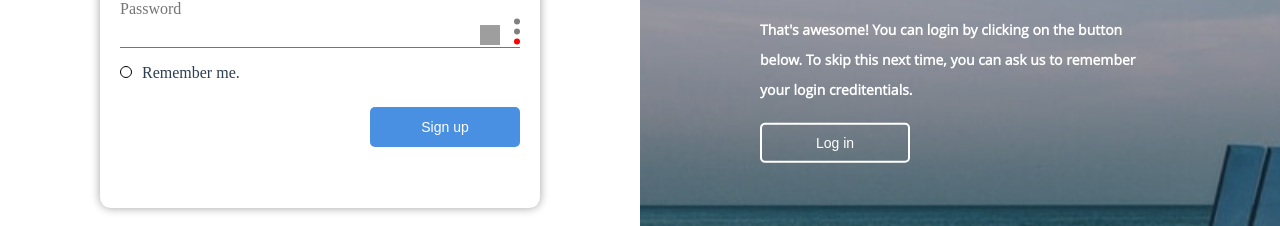
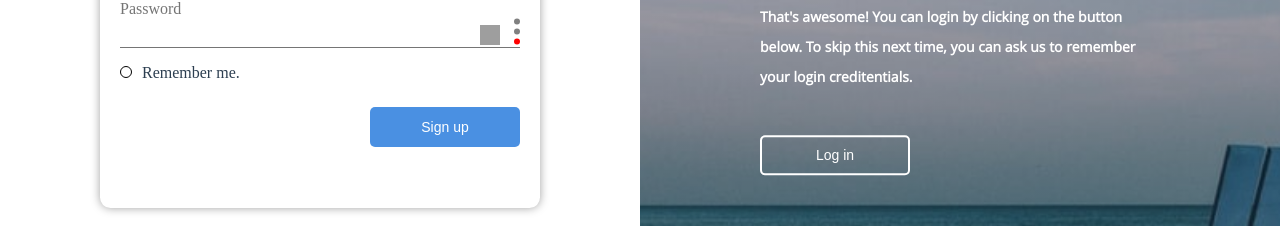
Before and after one commit to pocsimate/TODO-frontend, a Vue app: page / in a window 1280 px wide. Shown: the part 412-638 px from the top of the page. Built offline with nearby package versions, Linux system fonts and the light colour scheme; grey boxes are pictures that could not be loaded.

Commit message:
Refactoring using BaseButton component

```diff
--- a/src/components/BaseButton.vue
+++ b/src/components/BaseButton.vue
@@ -1,5 +1,5 @@
 <template>
-  <button :disabled="disabled" class="base-btn" @click="$emit('click', $event)">
+  <button :disabled="disabled" v-bind:class="{ transparent: transparent }" class="base-btn" @click="$emit('click', $event)">
     {{ text }}
   </button>
 </template>
@@ -9,6 +9,7 @@ export default {
   props: {
     disabled: { type: Boolean, default: false },
     text: { type: String },
+    transparent: { type: Boolean, default: false },
   },
 };
 </script>
@@ -30,4 +31,9 @@ export default {
   margin-top: 25px;
   transition: all ease-out 0.3s;
 }
+
+.transparent {
+  background: transparent;
+  border: 2px solid white;
+}
 </style>
--- a/src/views/Landing.vue
+++ b/src/views/Landing.vue
@@ -13,7 +13,7 @@
           That's awesome! You can login by clicking on the button below. To skip
           this next time, you can ask us to remember your login creditentials.
         </h4>
-        <button @click="goToLogin" class="login-btn">Log in</button>
+        <base-button text="Log in" transparent="true" @click="goToLogin"/>
       </div>
     </div>
   </div>
@@ -22,11 +22,13 @@
 <script>
 import Signup from "../components/Signup.vue";
 import Footer from "../components/Footer.vue";
+import BaseButton from "../components/BaseButton.vue";
 
 export default {
   components: {
     Signup,
     Footer,
+    BaseButton
   },
 
   methods: {
@@ -67,23 +69,6 @@ h4 {
   color: white;
 }
 
-.login-btn {
-  font-size: 14px;
-  line-height: 30px;
-  background: transparent;
-  border: 2px solid white;
-  border-radius: 5px;
-  color: white;
-  cursor: pointer;
-  width: 150px;
-  height: 40px;
-  transition: all ease-out 0.3s;
-}
-
-.login-btn:hover {
-  font-size: 16px;
-}
-
 .image {
   background: linear-gradient(rgba(0, 0, 0, 0.1), rgba(0, 0, 0, 0.4)),
     url("../assets/images/background_blue.jpg");
```
Also changed, not shown: 1 other file (tests, documents, lock files or other folders).
